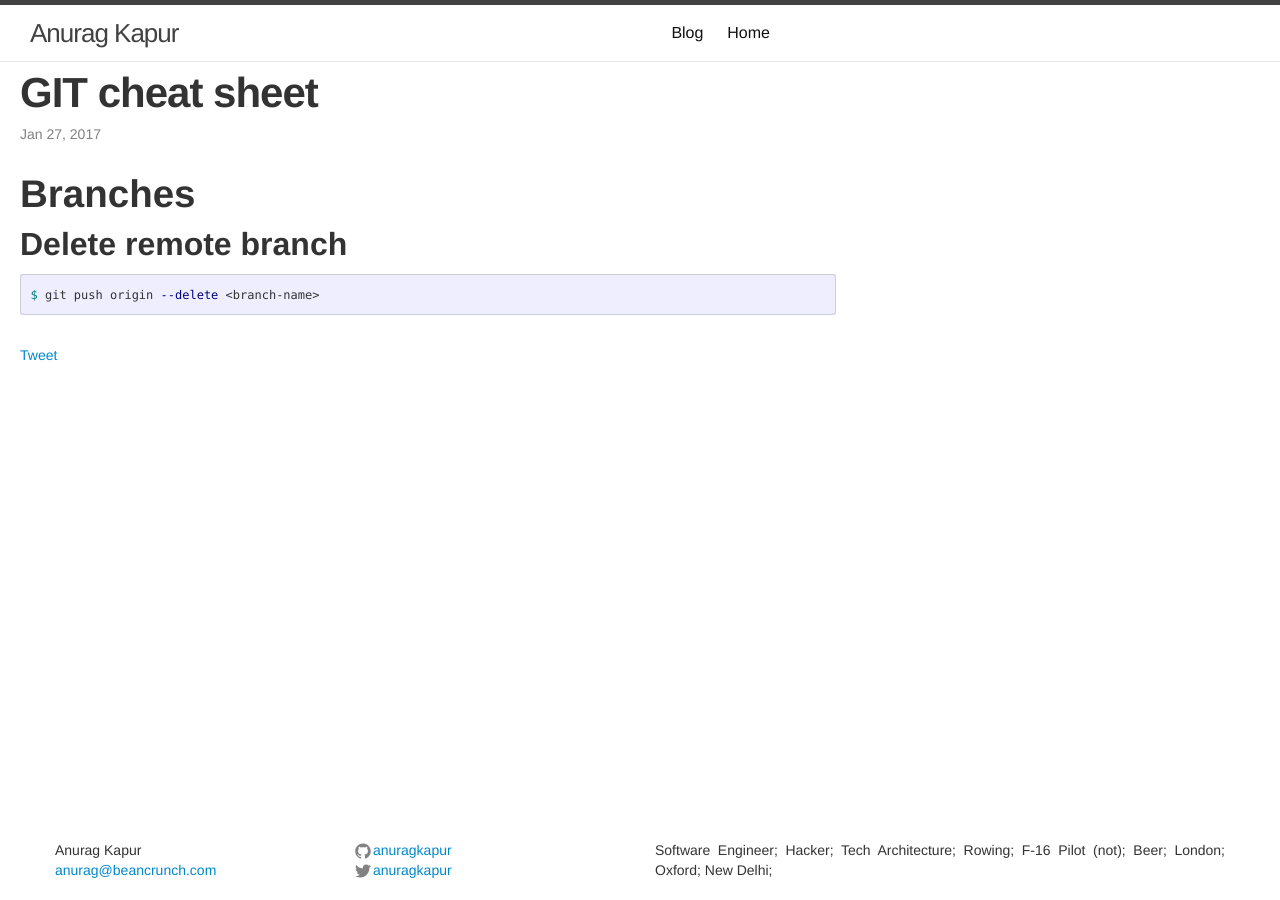
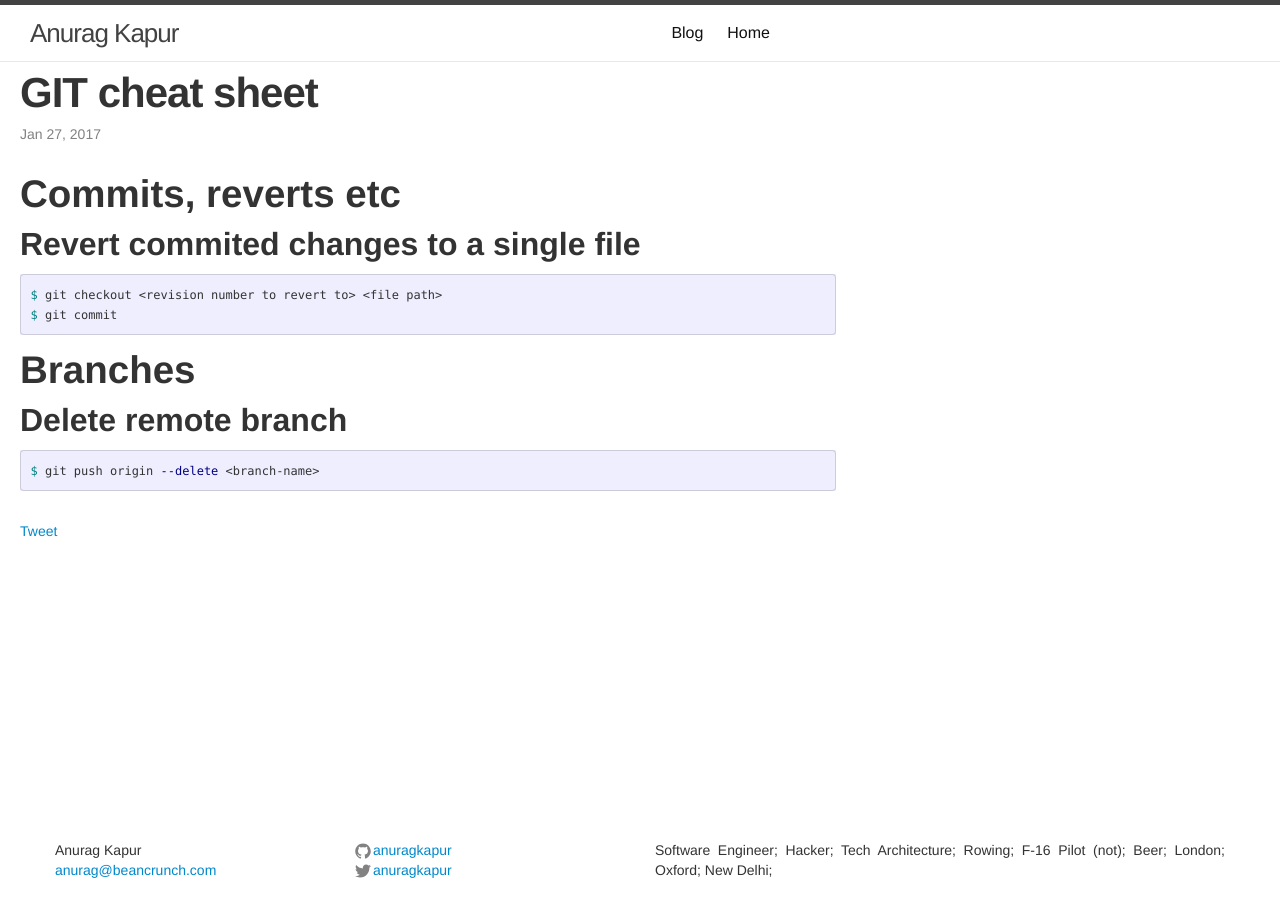
Before and after one commit to anuragkapur/anuragkapur.github.io, a Jekyll site: the page built from blog/cheat-sheets/_posts/2017-01-27-git-cheat-sheet.md, in a window 1280 px wide. Built offline with Jekyll 4.4.1, drawn with Linux system fonts in a browser that asks for light colours; comment, search, counter and statistics services are not loaded.

Commit message:
Add command - revert commited changes to a single file

````diff
--- a/blog/cheat-sheets/_posts/2017-01-27-git-cheat-sheet.md
+++ b/blog/cheat-sheets/_posts/2017-01-27-git-cheat-sheet.md
@@ -6,6 +6,14 @@ date:   2017-01-27 12:09:26 +0000
 categories: cheat-sheets
 ---
 
+# Commits, reverts etc
+
+## Revert commited changes to a single file
+```shell
+$ git checkout <revision number to revert to> <file path>
+$ git commit
+```
+
 # Branches
 
 ## Delete remote branch
````
